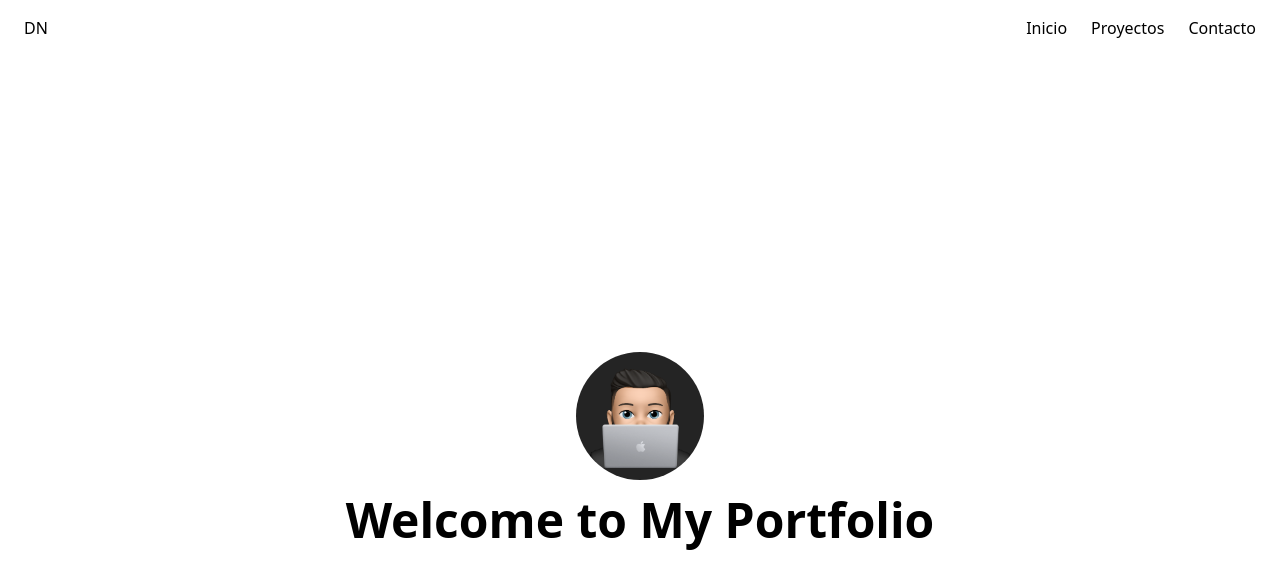
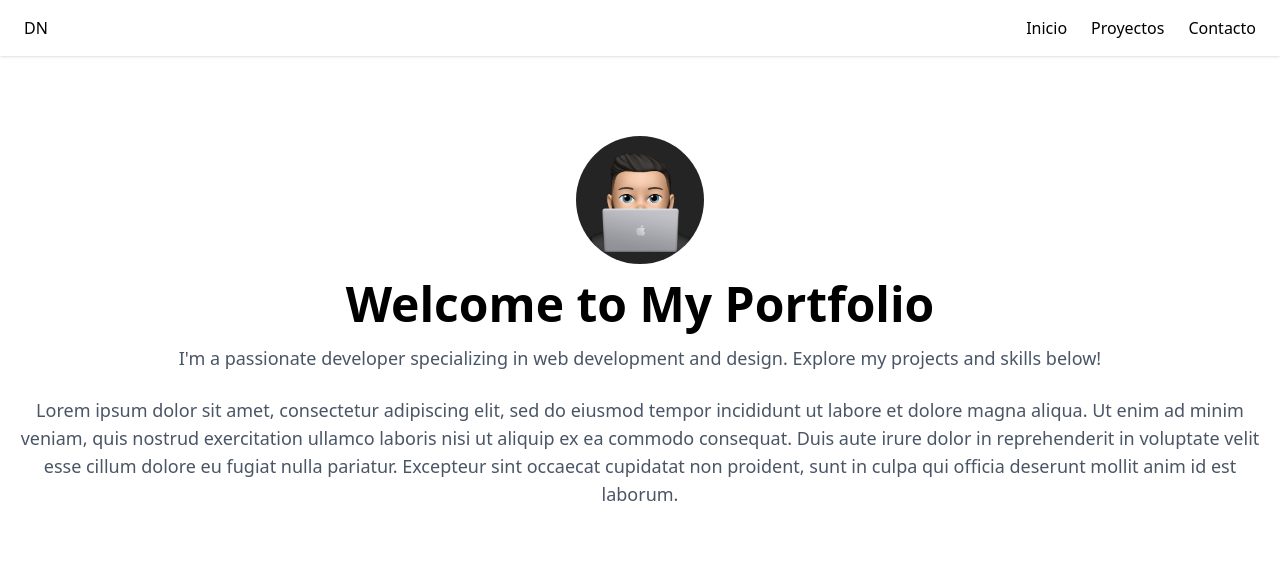
Before and after one commit to BloodGhost90/CV-web-page, a React (Vite) app: page / in a window 1280 px wide. Shown: the top 588 px of the page. Built offline with nearby package versions, Linux system fonts and the light colour scheme.

Commit message:
Creation of header componet hero and skills

```diff
--- a/src/components/layout/Header.tsx
+++ b/src/components/layout/Header.tsx
@@ -4,10 +4,9 @@ export default function Header() {
   const { t } = useTranslation();
 
   return (
-    <header className="w-full ">
+    <header className="w-full sticky top-0 z-20 bg-white shadow">
       <div className="max-w-7xl mx-auto flex items-center justify-between px-6 py-4">
         <span className="">DN</span>
-
         <div className="flex items-center gap-6">
           <nav className="flex gap-6">
             <a href="#about">{t("nav.home")}</a>
--- a/src/components/sections/Hero.tsx
+++ b/src/components/sections/Hero.tsx
@@ -1,12 +1,26 @@
 export default function Hero() {
   return (
-    <section className="min-h-screen flex flex-col items-center justify-center text-center px-4 py-20">
+    <section className="flex flex-col items-center justify-center text-center px-3 py-20 w-full">
       <img
         src="src/assets/MeSticker.png"
         alt="Profile Picture"
         className="w-32 h-32 rounded-full mb-4"
       />
       <h1 className="text-5xl font-bold mb-4">Welcome to My Portfolio</h1>
+      <p className="text-lg text-gray-600 mb-6">
+        I'm a passionate developer specializing in web development and design.
+        Explore my projects and skills below!
+      </p>
+      <span></span>
+      <p className="text-lg text-center text-gray-600 mb-6">
+        Lorem ipsum dolor sit amet, consectetur adipiscing elit, sed do eiusmod
+        tempor incididunt ut labore et dolore magna aliqua. Ut enim ad minim
+        veniam, quis nostrud exercitation ullamco laboris nisi ut aliquip ex ea
+        commodo consequat. Duis aute irure dolor in reprehenderit in voluptate
+        velit esse cillum dolore eu fugiat nulla pariatur. Excepteur sint
+        occaecat cupidatat non proident, sunt in culpa qui officia deserunt
+        mollit anim id est laborum.
+      </p>
     </section>
   );
 }
--- a/src/components/sections/Skills.tsx
+++ b/src/components/sections/Skills.tsx
@@ -1,29 +1,3 @@
-const skills = [
-  "React Native",
-  "TypeScript",
-  "JavaScript (ES6+)",
-  "Redux",
-  "Expo",
-  "REST APIs",
-  "GraphQL",
-  "Firebase",
-  "Git & GitHub",
-  "Jest & Testing Library",
-  "UI/UX Design",
-  "Responsive Design",
-];
-
 export default function Skills() {
-  return (
-    <section className="">
-      <h2 className="">Skills</h2>
-      <ul className="">
-        {skills.map((skill, index) => (
-          <li key={index} className="">
-            {skill}
-          </li>
-        ))}
-      </ul>
-    </section>
-  );
+  return <></>;
 }
```
